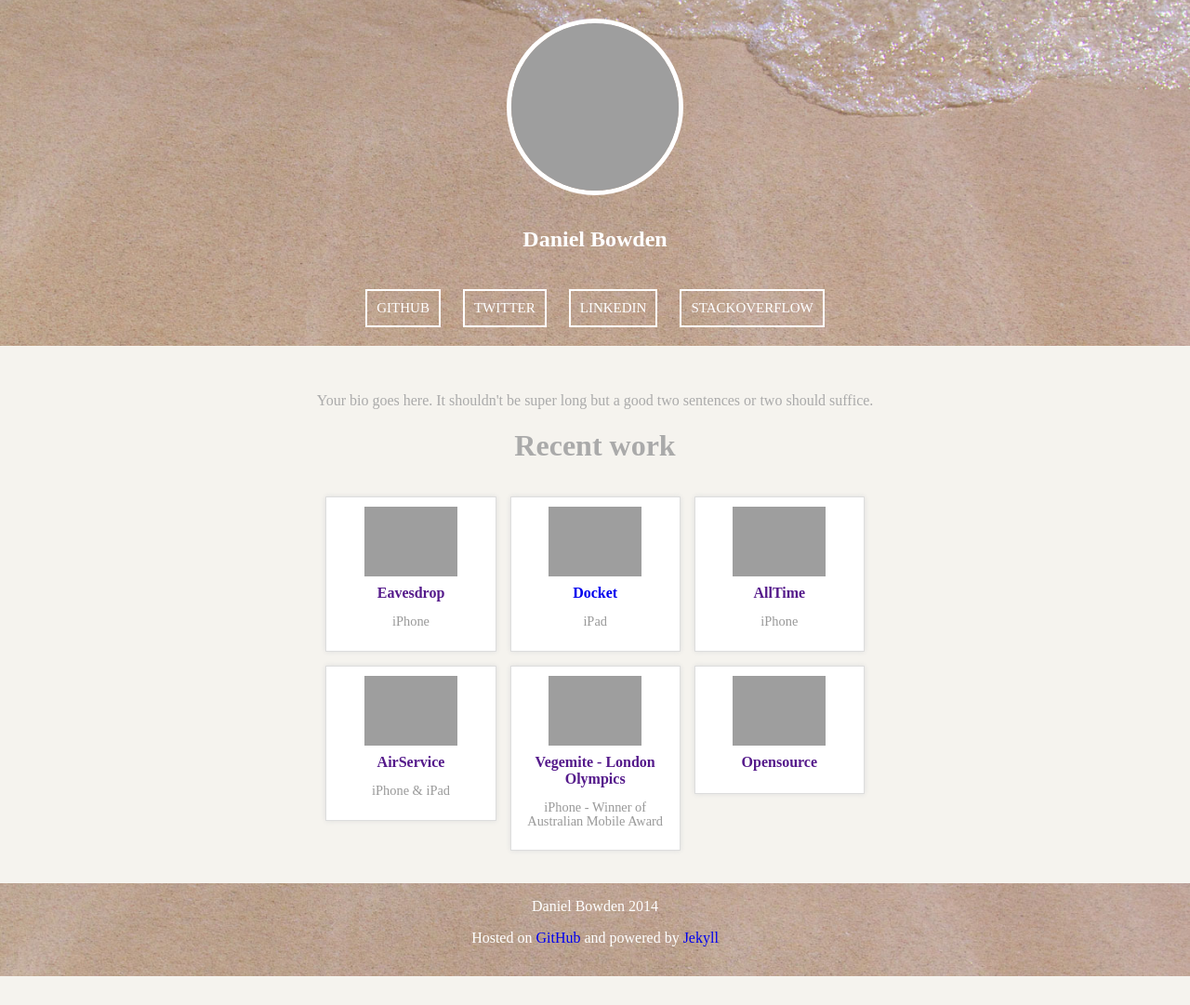
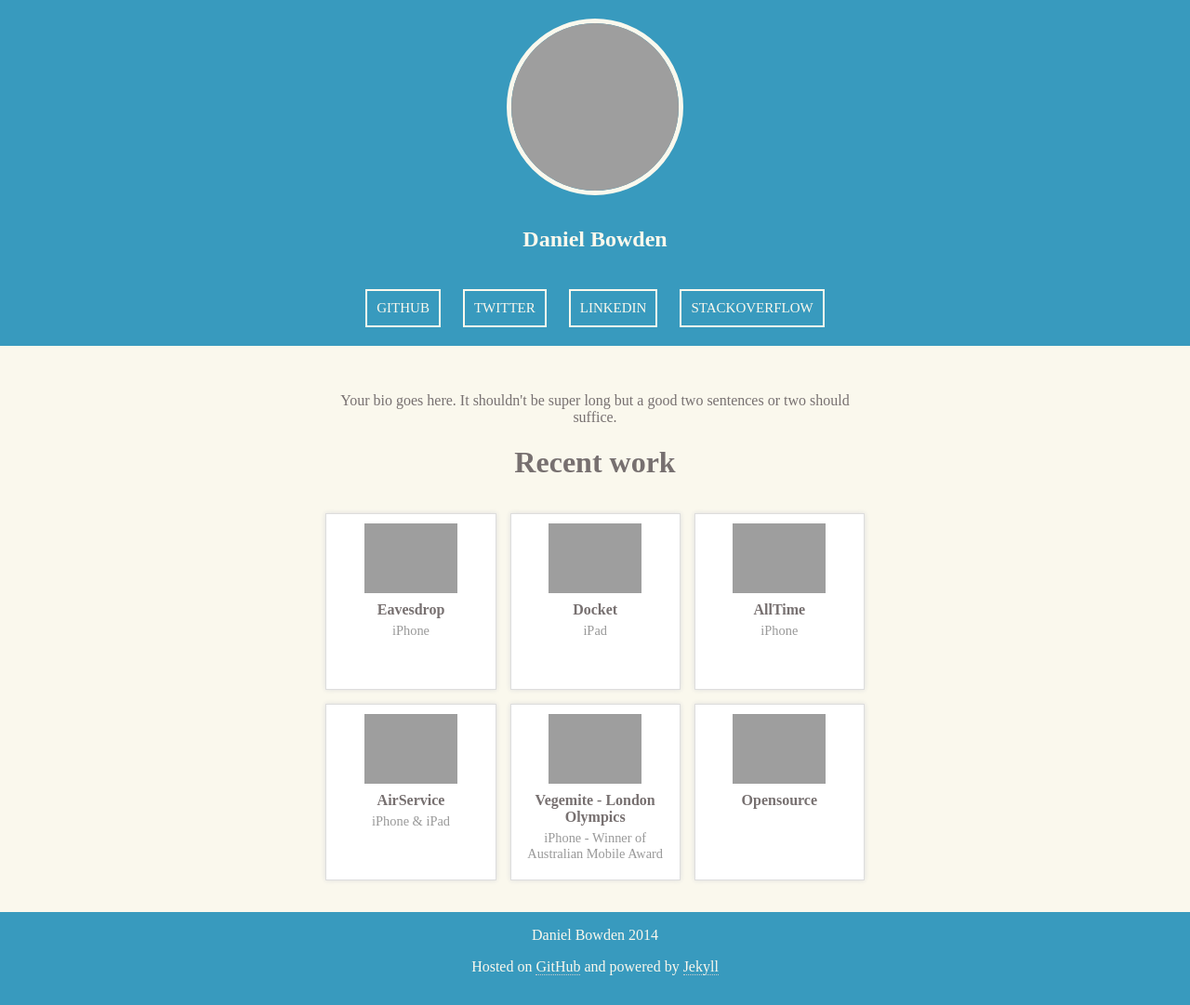
Before and after one commit to danielbowden/danielbowden.github.io, a Jekyll site: the page built from index.html, in a window 1280 px wide. Shown: the whole page at 93% size. Built offline with Jekyll 4.4.1, drawn with Linux system fonts in a browser that asks for light colours.

Commit message:
Wrap content in a container to keep footer at the bottom of the page

```diff
--- a/_layouts/main.html
+++ b/_layouts/main.html
@@ -3,12 +3,13 @@
 	{% include head.html %}
 </head>
 <body>
-	{% include header.html %}
+	<div id="container">
+		{% include header.html %}
 
-	<div class="main-content">
-  	{{ content }}
+		<div class="main-content">
+	  	{{ content }}
+		</div>
 	</div>
-
 	{% include footer.html %}
 </body>
 </html>
--- a/assets/css/main.css
+++ b/assets/css/main.css
@@ -1,3 +1,10 @@
+
+	/*
+		background: 389abe;
+		accent: 146d8d ;
+		content: fffadc;
+	*/
+
 html, body, section {
 	margin: 0;
 	padding: 0;
@@ -8,10 +15,15 @@
 	display: block;
 }
 
-html,body {
+html,body, #container {
     height: 100%;
     overflow-x: hidden;
-    background-color: #f5f3ee;
+    background-color: #faf8ed;
+}
+
+body > #container {
+	height: auto;
+	 min-height: 100%;
 }
 
 a {
@@ -21,7 +33,6 @@
     vertical-align:baseline;
     background:transparent;
     text-decoration:none;
-    /*border-bottom:1px dotted #ccc*/
 }
 
 /* Header content */
@@ -30,7 +41,7 @@
 	background-size: cover;
 	background-repeat: no-repeat;
 	background-position: 50% 50%;
-	background-image: url(../../images/header.jpg);
+	background-color: #389abe;
 	top: 0;
 	left: 0;
 	width: 100%;
@@ -41,7 +52,7 @@
 .circle-image {
 	border-radius: 50%;
 	border: 5px solid;
-	border-color: #FFF;
+	border-color: #faf8ed;
 	height: 180px;
 	width: 180px;
 }
@@ -59,13 +70,13 @@
 }
 
 #name-heading {
-	color: #FFF;
+	color: #faf8ed;
 	padding-bottom: 10px;
 }
 
 #header-links a {
-	color:#FFF;
-    border:2px solid #FFF;
+	color:#faf8ed;
+    border:2px solid #faf8ed;
     font-size: 15px;
     padding: 10px;
     margin: 10px;
@@ -74,7 +85,7 @@
 }
 
 #header-links a:hover, #header-links a.selected {
-    background:#FBE3C4;
+    background:#146d8d;
     color:#291A03;
 }
 
@@ -86,10 +97,13 @@
 	margin-right: 20px;
 	margin-top: 50px;
 	margin-bottom: 20px;
+	padding-bottom: 100px; /*footer height*/
 }
 
 .about-me p {
-	color: #aaa;
+	color: #777070;
+	max-width: 580px;
+	margin: 0 auto;
 }
 
 /* Recent work */
@@ -99,7 +113,7 @@
 }
 
 .my-work h1 {
-	color: #aaa;
+	color: #777070;
 }
 
 .my-work ul {
@@ -110,7 +124,12 @@
 	display: inline-table;
 }
 
+.my-work ul a {
+	color: #777070;
+}
+
 .my-work li {
+	min-height: 190px;
 	display: inline-block;
 	padding: 10px;
 	margin: 0 0 2.5% 2.5%;
@@ -133,15 +152,17 @@
 }
 
 .my-work li h3 {
-	margin: 0 0 0px;
+	margin: 0px;
 	font-size: 1em;
 	text-align: center;
 }
 
 .my-work li p {
+	margin: 5px 0px 2px 0px;
+
 	font-size: .9em;
 	text-align: center;
-	line-height: 1.0em;
+
 	color: #999;
 }
 
@@ -149,28 +170,18 @@
 	width: 30.83%; /* 3 columns */
 }
 
-ul.columns-2 li {
-	width: 47.5%;
-}
+.page-footer {
 
-ul.columns-3 li {
-	width: 30.83%;
-}
-
-ul.columns-4 li {
-	width: 22.5%;
-}
-
-.page-footer {
-	background-size: cover;
-	background-repeat: no-repeat;
-	background-position: 50% 50%;
-	background-image: url(../../images/header.jpg);
+	background-color: #389abe;
 	top: 0;
 	left: 0;
 	width: 100%;
 	height: 100px;
 	display: table;
+	clear: both;
+	position: relative;
+	z-index: 10;
+	margin-top: -100px;
 }
 
 .footer-content {
@@ -178,7 +189,12 @@
 }
 
 .footer-content p {
-	color: #fff;
+	color: #faf8ed;
+}
+
+.footer-content a {
+	color:#faf8ed;
+	border-bottom:1px dotted #ccc
 }
 
 @media (max-width: 640px) {
@@ -196,21 +212,4 @@
 	.my-work ul li {
 		width: 80%; /* 1 column */
 	}
-
-/*
-	ul.grid-nav li {
-		display: block;
-		margin: 0 0 5px;
-	}
-	ul.grid-nav li a {
-		display: block;
-	}
-	.my-work ul {
-		margin-left: 0;
-	}
-	.my-work li {
-		width: 80% !important;
-		margin: 0 0 20px;
-	}
-	*/
 }
```
